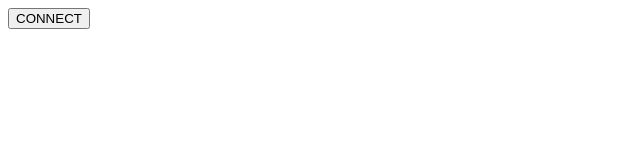
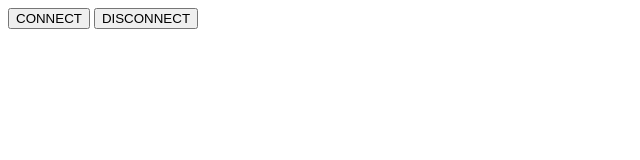
Before and after one commit to hanebarla/esp32_minigame, a plain HTML site: page connect.html in a window 1280 px wide. Shown: the whole page, without its empty margins (0-640 px from the left). Drawn offline with Linux system fonts and the light colour scheme.

Commit message:
disconnect bottun

```diff
--- a/connect.html
+++ b/connect.html
@@ -7,5 +7,6 @@
     </head>
     <body>
         <input type="button" id="connect" value="CONNECT" onclick="connect();" />
+        <input type="button" id="disconnect" value="DISCONNECT" onclick="disconnect();" />
     </body>
 </html>
--- a/js_code/ble_connect.js
+++ b/js_code/ble_connect.js
@@ -1,7 +1,7 @@
 //CONNECTボタン
-console.log("ok");
+console.log("page_ok");
 function connect(){
-    console.log("clicked");
+    console.log("connect_clicked");
     navigator.bluetooth.requestDevice({
         filters: [{
             services: [
@@ -35,3 +35,9 @@ function connect(){
         console.log(error);
     })
 }
+
+//DISCONNECTボタン
+function disconnect(){
+    console.log("disconnect_clicked");
+    device.gatt.disconnect();
+}
```
Also changed, not shown: index.html (+1 -1 lines).
